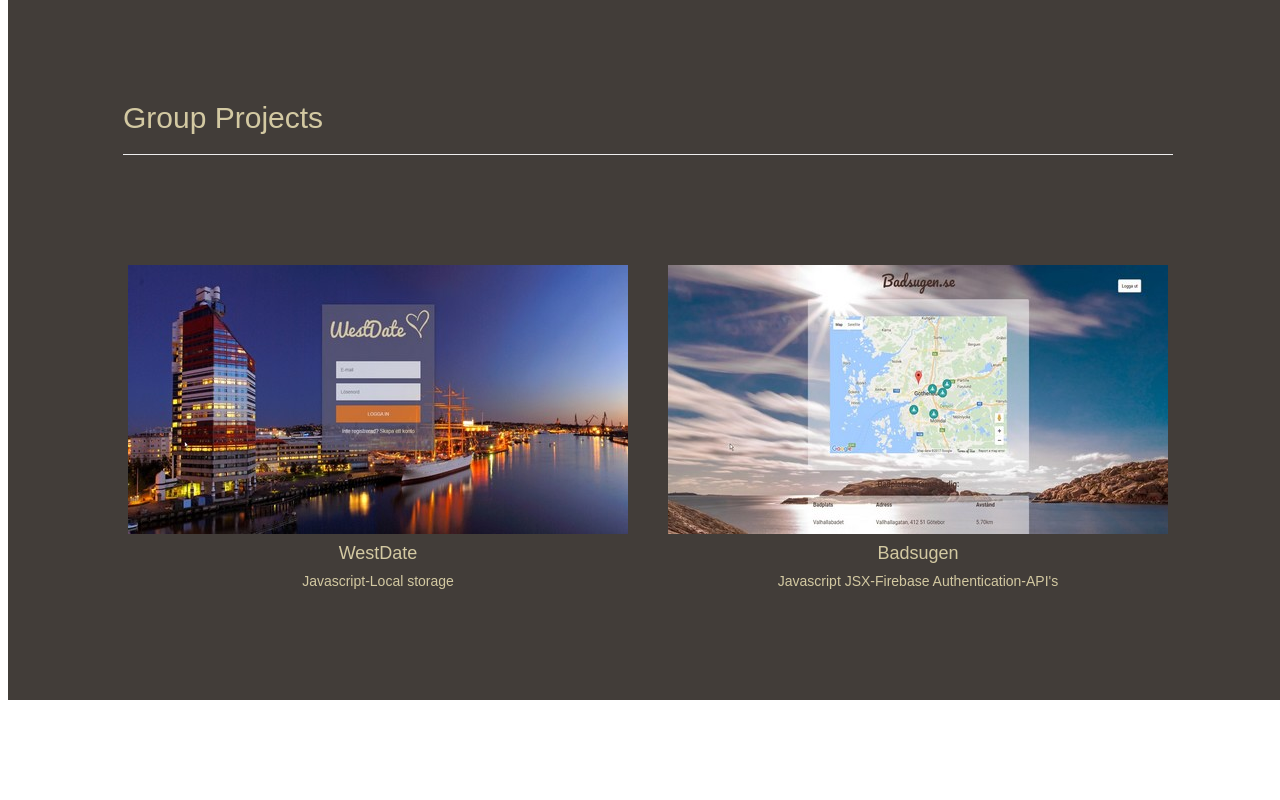
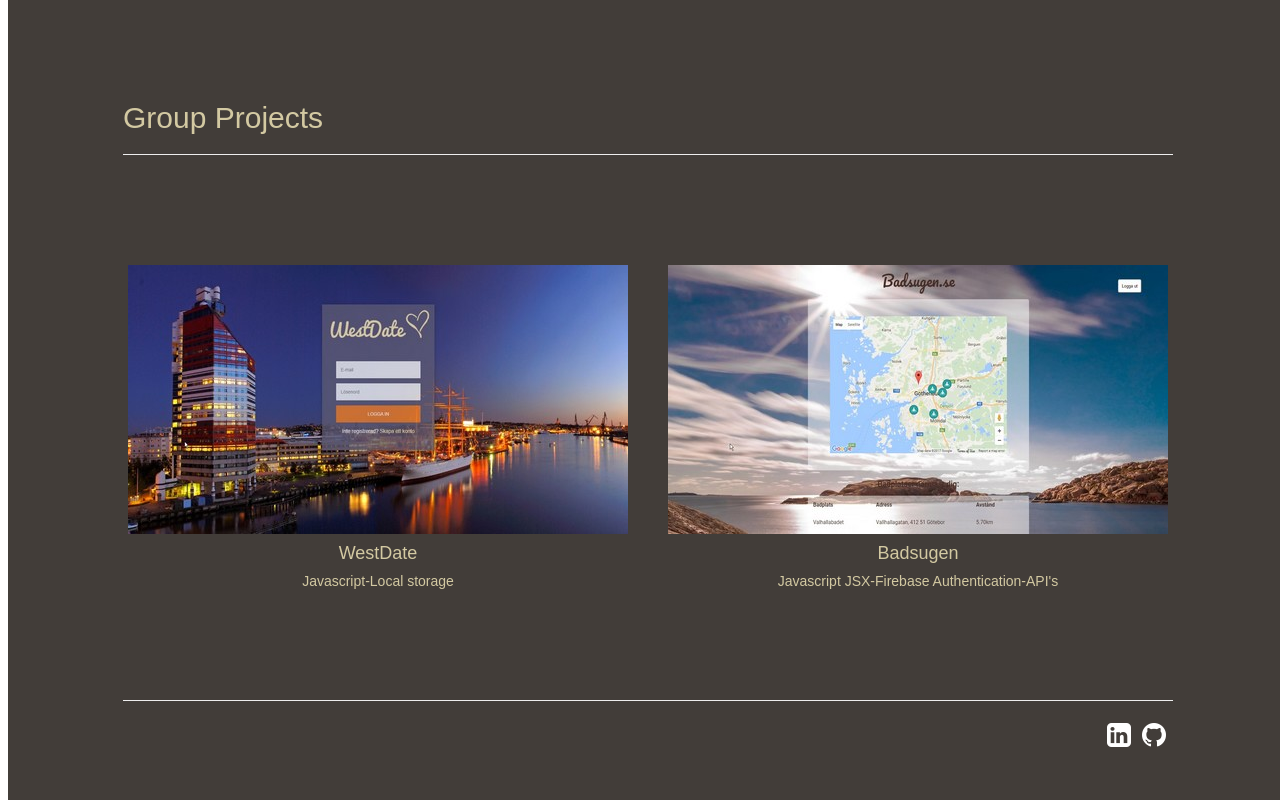
Before and after one commit to MiraMai/MiraMai.github.io, a website: page index.html in a window 1280 px wide. Shown: the part 2197-2997 px from the top of the page. Before the commit the page ends 2897 px from the top, so only its background shows below. Drawn offline with nearby package versions, Linux system fonts and the light colour scheme.

Commit message:
social media

```diff
--- a/css/creative.css
+++ b/css/creative.css
@@ -75,6 +75,13 @@
     margin-left: 100px;
     margin-right: 100px;
 }
+
+.footer {
+    margin-bottom: 50px;
+}
+.socialMedia {
+    margin-right: 7px;
+}
 #javascriptEx2, #groupProjects2 {
     display: none;
 }
--- a/index.html
+++ b/index.html
@@ -111,6 +111,17 @@
                     </a>
                 </div>
             </div>
+           <hr>
+           <div class="row footer">
+                    <div class="col-sm-12 text-right">
+                        <a href="https://www.linkedin.com/in/athanasia-mira-aeridou-8a142513b/" target="_blank">
+                            <i class="fa fa-linkedin-square fa-2x socialMedia" aria-hidden="true"></i>
+                        </a>
+                        <a href="https://github.com/MiraMai" target="_blank">
+                            <i class="fa fa-github fa-2x socialMedia" aria-hidden="true"></i>
+                        </a>
+                    </div>
+           </div>
         </div>
     </section>
 
```
